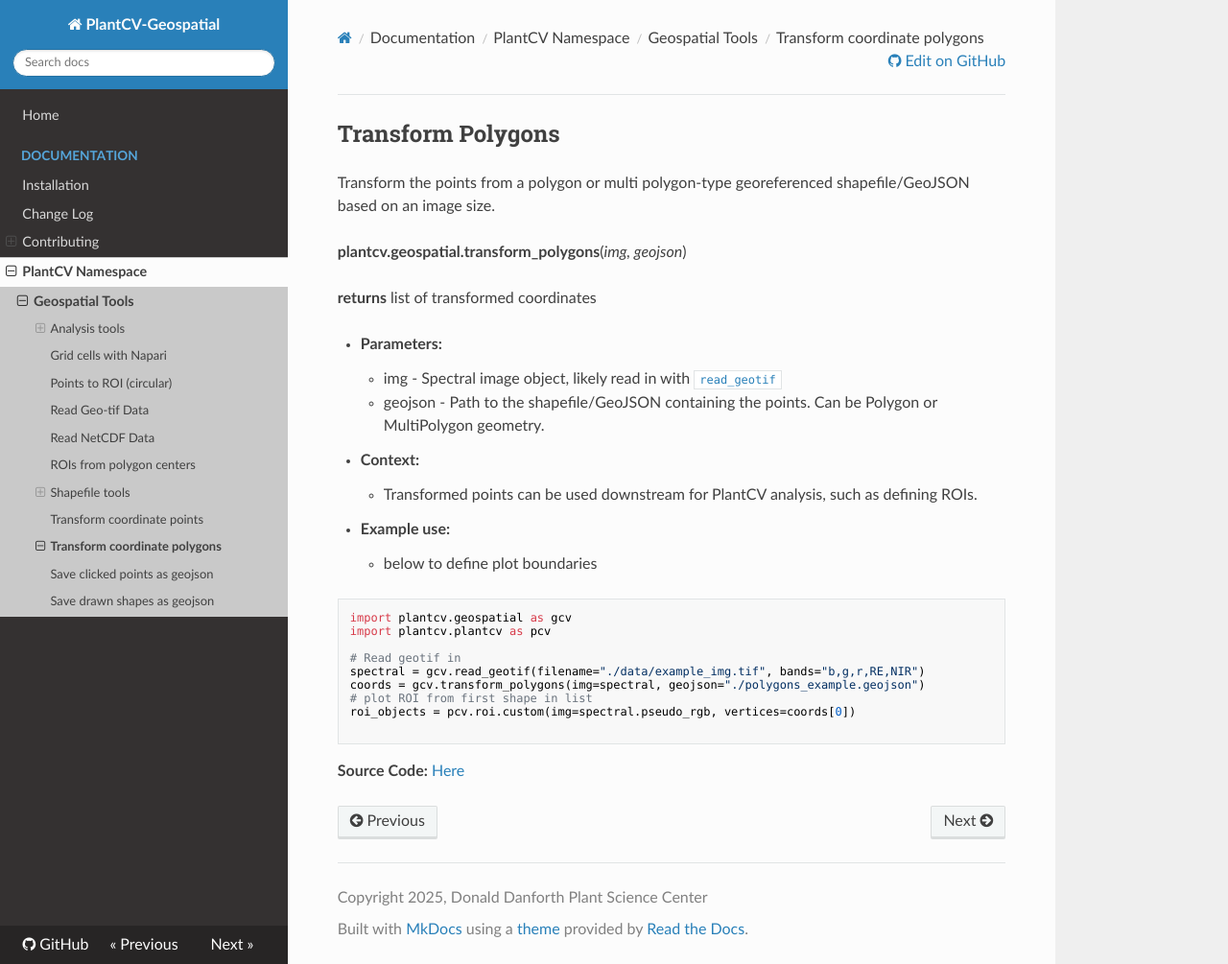
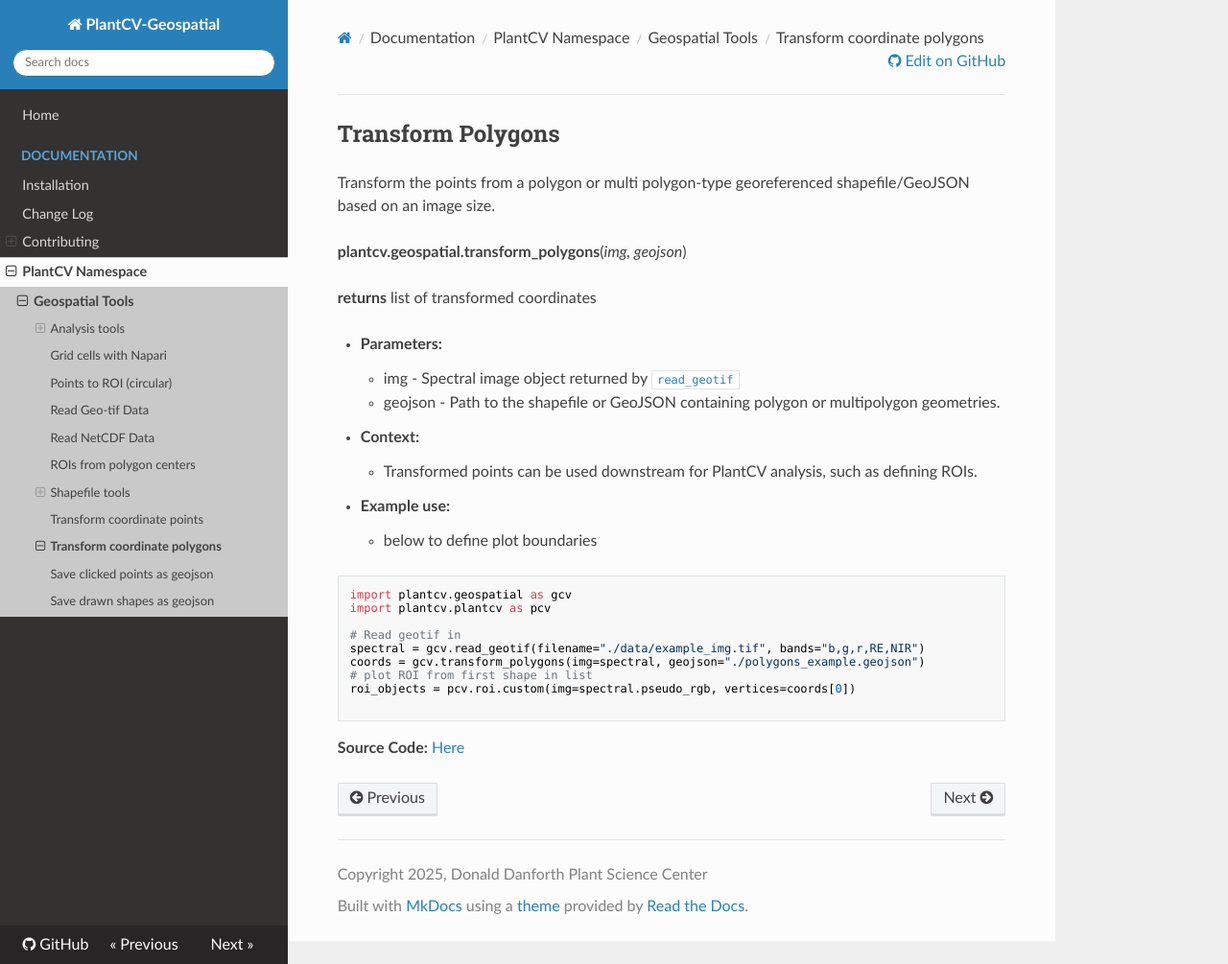
Before and after one commit to danforthcenter/plantcv-geospatial, an MkDocs documentation site: the page built from docs/transform_polygons.md, in a window 1280 px wide and 1005 px high. Shown: the whole window at 96% size. Built offline with MkDocs 1.6.1, drawn with Linux system fonts in a browser that asks for light colours; nearby versions of some CDN libraries.

Commit message:
edited docstring and docs

```diff
--- a/docs/transform_polygons.md
+++ b/docs/transform_polygons.md
@@ -7,8 +7,8 @@
 **returns** list of transformed coordinates
 
 - **Parameters:**
-    - img - Spectral image object, likely read in with [`read_geotif`](read_geotif.md)
-    - geojson - Path to the shapefile/GeoJSON containing the points. Can be Polygon or MultiPolygon geometry.
+    - img - Spectral image object returned by [`read_geotif`](read_geotif.md)
+    - geojson - Path to the shapefile or GeoJSON containing polygon or multipolygon geometries.
 
 - **Context:**
     - Transformed points can be used downstream for PlantCV analysis, such as defining ROIs.
```
Also changed, not shown: 1 other file.
